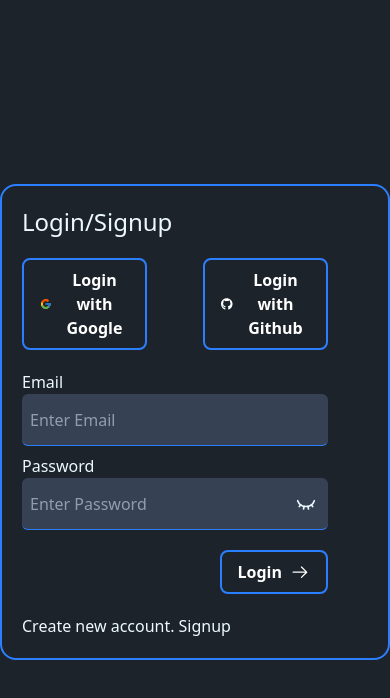
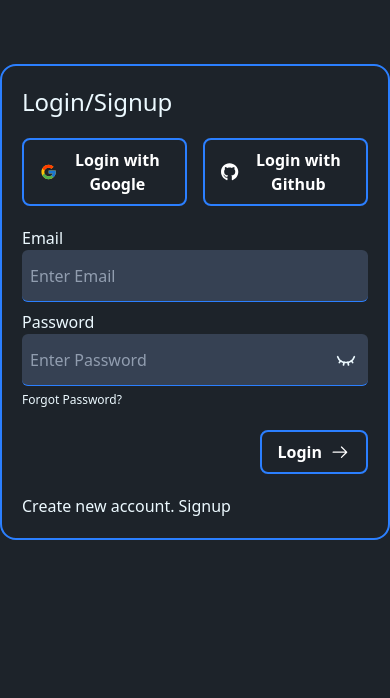
Before and after one commit to NajeebUrRehmanRaja/fixmate-ui, a React (Vite) app in the folder FrontEnd/: page /login in a window 390 px wide. Shown: the top 698 px of the page. Built offline with nearby package versions, Linux system fonts and the light colour scheme.

Commit message:
feat: add ForgetPassword page; update layout for LogIn and SignUp components; improve responsiveness of AIReviewBox and Cards components; include 404 error image in NotFound page

```diff
--- a/FrontEnd/src/Layouts/AiReviewBox.jsx
+++ b/FrontEnd/src/Layouts/AiReviewBox.jsx
@@ -2,7 +2,7 @@ import React from "react";
 
 const AIReviewBox = ({ filename = "code-example.js", code, issues = [] }) => {
   return (
-    <div className="relative mt-16 rounded-lg border bg-code w-[500px] md:w-[80%] text-code-foreground overflow-hidden shadow-xl">
+    <div className="relative mt-16 rounded-lg border bg-code w-[450px] md:w-[80%] text-code-foreground overflow-hidden shadow-xl">
       <div className="flex items-center justify-between border-b border-border px-4 py-2">
         <div className="flex items-center space-x-1.5">
           <div className="h-2.5 w-2.5 rounded-full bg-red-500" />
--- a/FrontEnd/src/components/Cards.jsx
+++ b/FrontEnd/src/components/Cards.jsx
@@ -2,7 +2,7 @@ import React from "react";
 
 const Cards = ({ title, content, icon }) => {
   return (
-    <div className="bg-gray-900 shadow-lg p-10 w-[600px] md:w-[470px] mx-auto rounded-lg ">
+    <div className="bg-gray-900 shadow-lg p-5 w-full rounded-lg ">
       <div>
         {icon}
         <h2 className="text-xl font-bold mb-2 mt-2 ">{title}</h2>
--- /dev/null
+++ b/FrontEnd/src/pages/ForgetPassword.jsx
@@ -0,0 +1,9 @@
+import React from 'react'
+
+const ForgetPassword = () => {
+  return (
+    <div>ForgetPassword</div>
+  )
+}
+
+export default ForgetPassword
--- a/FrontEnd/src/pages/Home.jsx
+++ b/FrontEnd/src/pages/Home.jsx
@@ -103,7 +103,7 @@ const Home = () => {
           <span></span>
           help you write better, safer code.
         </p>
-        <div className="grid grid-cols-1 md:w-full w-[700px] md:grid-cols-2 lg:grid-cols-3 gap-5">
+        <div className="grid grid-cols-1 w-[450px] md:grid-cols-2 lg:grid-cols-3 gap-5">
           <Cards
             icon={<Bug className="h-10 w-10 text-red-500" />}
             title="Bug Detection"
@@ -121,7 +121,7 @@ const Home = () => {
           />
         </div>
         <div></div>
-        <div className=" grid grid-cols-1 md:grid-cols-2 md:w-full w-[700px] lg:grid-cols-3 gap-5 ">
+        <div className=" grid grid-cols-1 md:grid-cols-2 w-[450px] lg:grid-cols-3 gap-5 ">
           <Cards
             icon={<Check className="h-10 w-10 text-green-500" />}
             title="Code Quality"
--- a/FrontEnd/src/pages/LogIn.jsx
+++ b/FrontEnd/src/pages/LogIn.jsx
@@ -15,11 +15,11 @@ const LogIn = () => {
   };
 
   return (
-    <div className="flex justify-center items-center h-screen">
-      <div className="inline-flex items-center border-2 border-blue-500 rounded-2xl p-5 gap-10">
+    <div className="flex justify-center mt-16">
+      <div className="inline-flex items-center border-2 border-blue-500 rounded-2xl p-5 md:gap-10">
         <div>
           <h1 className="text-2xl">Login/Signup</h1>
-          <div className="flex flex-row justify-center items-center space-x-4 gap-10 mt-5 mb-5">
+          <div className="flex flex-row justify-center items-center space-x-4 md:gap-10 mt-5 mb-5">
             <Button className="hover:shadow-none hover:bg-gray-700 flex flex-row justify-center items-center gap-2">
               <FcGoogle className="text-2xl" />
               Login with Google
@@ -57,7 +57,9 @@ const LogIn = () => {
               </div>
             </div>
           </div>
-
+          <div className="inline-flex">
+            <NavLink to="/ForgetPassword" className="text-[12px]"> Forgot Password?</NavLink>
+          </div>
           <div className="flex flex-col justify-center items-end gap-2 py-5">
             <Button className="hover:bg-gray-700 hover:shadow-none flex items-center gap-2">
               Login
--- a/FrontEnd/src/pages/NotFound.jsx
+++ b/FrontEnd/src/pages/NotFound.jsx
@@ -2,9 +2,13 @@ import React from 'react'
 
 const NotFound = () => {
   return (
-    <div className="flex flex-col min-h-screen">
-      <div className="flex flex-col items-center justify-center flex-grow ">
-        <h1 className="text-red-600 text-7xl">Page Not Found 404 Error!</h1>
+    <div className="flex justify-center items-center bg-white">
+      <div className=''>
+        <img
+          src="../../public/assets/Page Not Found_img.png"
+          alt="PAGE NOT FOUND 404 Error"
+          className=" h-142"
+        />
       </div>
     </div>
   );
--- a/FrontEnd/src/pages/SignUp.jsx
+++ b/FrontEnd/src/pages/SignUp.jsx
@@ -15,10 +15,10 @@ const LogIn = () => {
 
   return (
     <div className="flex justify-center items-center h-screen">
-      <div className="inline-flex items-center border-2 border-blue-500 rounded-2xl p-5 gap-10">
+      <div className="inline-flex items-center border-2 border-blue-500 rounded-2xl p-3 md:p-5 md:gap-10">
         <div>
           <h1 className="text-2xl">Login/Signup</h1>
-          <div className="flex flex-row justify-center items-center space-x-4 gap-10 mt-5 mb-5">
+          <div className="flex flex-row justify-center items-center space-x-4 md:gap-10 mt-5 mb-5">
             <Button className="hover:shadow-none hover:bg-gray-700 flex flex-row justify-center items-center gap-2">
               <FcGoogle className="text-2xl" />
               Login with Google
```
Also changed, not shown: 1 other file (tests, documents, lock files or other folders).
